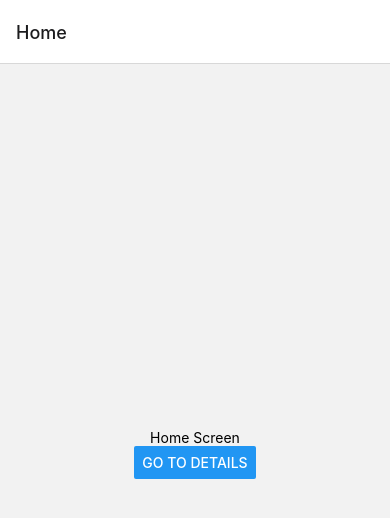
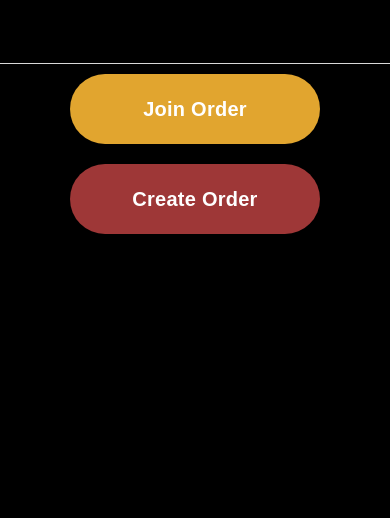
Before and after one commit to jacksonhack/mypi-mobile, a React Native app: screen /Home in a window 390 px wide. Shown: the top 518 px of the page. Built offline with nearby package versions, Linux system fonts and the light colour scheme.

Commit message:
button styling

```diff
--- a/App.js
+++ b/App.js
@@ -3,22 +3,12 @@ import * as React from 'react';
 import { Button, View, Text } from 'react-native';
 import { NavigationContainer } from '@react-navigation/native';
 import { createNativeStackNavigator } from '@react-navigation/native-stack';
-
-function HomeScreen({ navigation }) {
-  return (
-    <View style={{ flex: 1, alignItems: 'center', justifyContent: 'center' }}>
-      <Text>Home Screen</Text>
-      <Button
-        title="Go to Details"
-        onPress={() => navigation.navigate('Details')}
-      />
-    </View>
-  );
-}
+import HomeScreen from './src/screens/HomeScreen.js';
+import style from './style/style.js';
 
 function DetailsScreen({ navigation }) {
   return (
-    <View style={{ flex: 1, alignItems: 'center', justifyContent: 'center' }}>
+    <View style={style.background}>
       <Text>Details Screen</Text>
       <Button
         title="Go to Details... again"
@@ -39,9 +29,32 @@ const Stack = createNativeStackNavigator();
 function App() {
   return (
     <NavigationContainer>
-      <Stack.Navigator initialRouteName="Home">
-        <Stack.Screen name="Home" component={HomeScreen} />
-        <Stack.Screen name="Details" component={DetailsScreen} />
+      <Stack.Navigator
+      initialRouteName="Home"
+      >
+        <Stack.Screen
+        name="Home"
+        component={HomeScreen}
+        options={{
+          title: '' ,
+          headerStyle: {
+            backgroundColor: '#000000',
+          },
+        }}/>
+        <Stack.Screen
+        name="Details"
+        component={DetailsScreen}
+        options={{
+          title: '' ,
+          headerStyle: {
+            backgroundColor: '#000000',
+          },
+          headerBackTitle : 'Back',
+          headerBackTitleStyle: {
+            fontfaimly: 'Arial',
+            fontSize: 20,
+          }
+        }}/>
       </Stack.Navigator>
     </NavigationContainer>
   );
--- /dev/null
+++ b/src/screens/HomeScreen.js
@@ -0,0 +1,18 @@
+import React from 'react';
+import { Button, View, Text, Pressable } from 'react-native';
+import style from '../../style/style.js';
+
+function HomeScreen({ navigation }) {
+    return (
+      <View style = {style.background}>
+        <Pressable style={style.yellowButton} onPress={() => navigation.navigate('Details')}>
+            <Text style={style.buttonText}>Join Order</Text>
+        </Pressable>
+        <Pressable style={style.redButton} onPress={() => navigation.navigate('Details')}>
+            <Text style={style.buttonText}>Create Order</Text>
+        </Pressable>
+      </View>
+    );
+}
+
+export default HomeScreen;
--- /dev/null
+++ b/style/style.js
@@ -0,0 +1,48 @@
+// Style Sheet
+'use strict';
+import { StyleSheet } from 'react-native';
+
+export default StyleSheet.create({
+    background: {
+        // black background
+        backgroundColor: '#000000',
+        // fill the entire screen
+        flex: 1,
+        // center the content
+        alignItems: 'center',
+    },
+    yellowButton: {
+        alignItems: 'center',
+        justifyContent: 'center',
+        paddingVertical: 26,
+        paddingHorizontal: 60,
+        borderRadius: 50,
+        elevation: 3,
+        backgroundColor: '#E1A52F',
+        width: 250,
+        height: 70,
+        marginTop: 10,
+        marginBottom: 10,
+    },
+    redButton: {
+        alignItems: 'center',
+        justifyContent: 'center',
+        paddingVertical: 26,
+        paddingHorizontal: 60,
+        borderRadius: 50,
+        elevation: 3,
+        backgroundColor: '#9E3737',
+        width: 250,
+        height: 70,
+        marginTop: 10,
+        marginBottom: 10,
+    },
+    buttonText: {
+        fontSize: 20,
+        lineHeight: 20,
+        fontWeight: 'bold',
+        letterSpacing: 0.25,
+        color: 'white',
+        fontFamily: 'Arial',
+    },
+});
```
